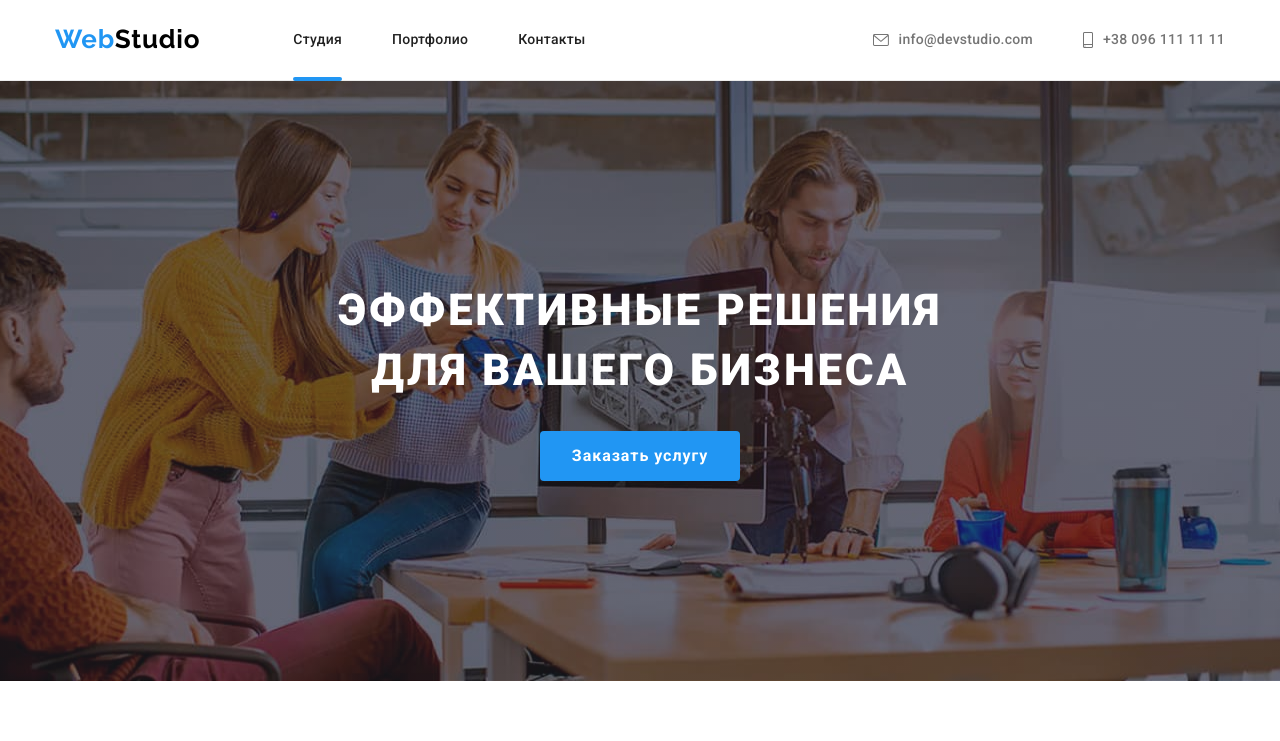
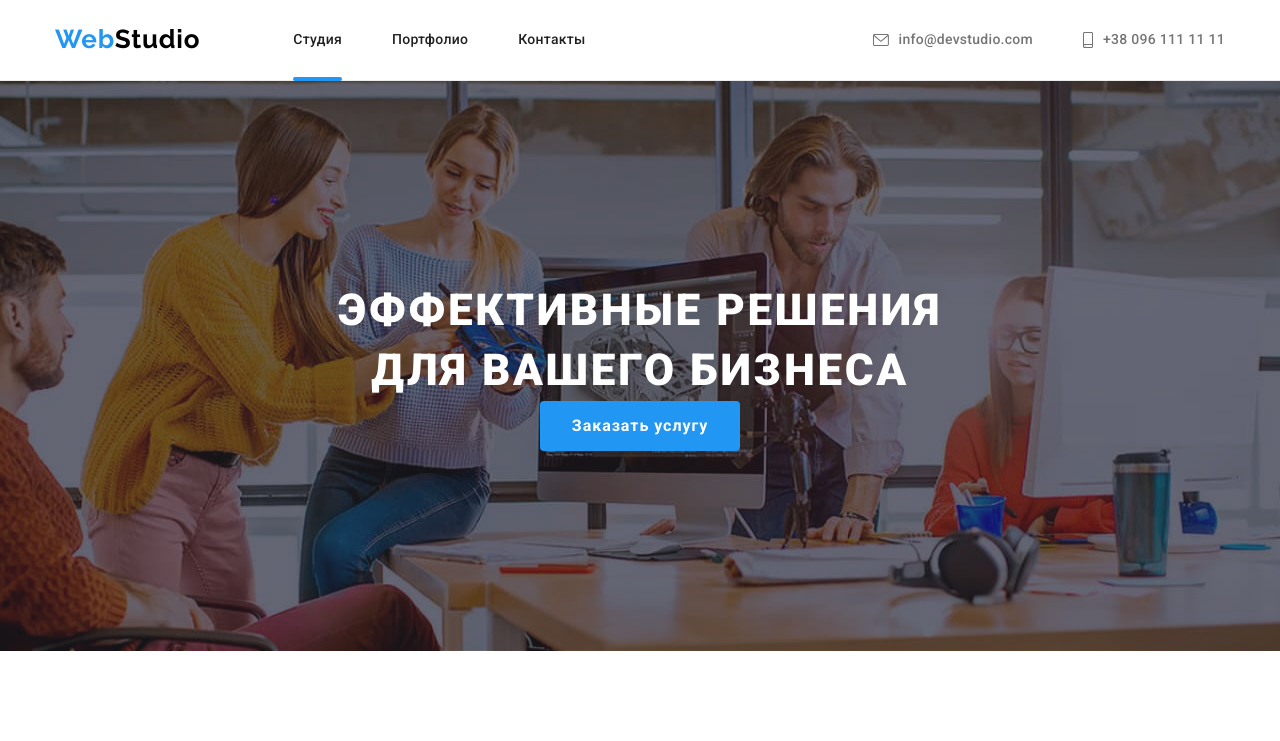
Before and after one commit to evglitik/-goit-markup-hw-08, a plain HTML site: page index.html in a window 1280 px wide. Shown: the top 741 px of the page. Drawn offline with nearby package versions, Linux system fonts and the light colour scheme.

Commit message:
hero fixwd

```diff
--- a/index.html
+++ b/index.html
@@ -50,8 +50,10 @@
         <!--Герой-->
         <section class="hero">
             <div class="container">
+                <div class="hero__content-container">
                 <h1 class="hero__title">Эффективные решения для вашего бизнеса</h1>
                 <button type="button" data-modal-open class="btn hero__btn">Заказать услугу</button>
+                </div>
             </div>
         </section>
 
--- a/sass/layout/_herro.scss
+++ b/sass/layout/_herro.scss
@@ -8,13 +8,18 @@
     background-repeat: no-repeat;
 }
 
+.hero__content-container {
+    margin: 0 auto;
+    width: 696px;
+}
+
 .hero__title {
     @include font(900, 44px, 1.36, 0.06em );
     text-align: center;
     text-transform: uppercase;
 
     color: var(--hero-title);
-    margin: 0 270px 30px;
+    // margin: 0 270px 30px;
 }
 
 .hero__btn {
```
Also changed, not shown: css/main.css, css/main.min.css, 2 other files.
